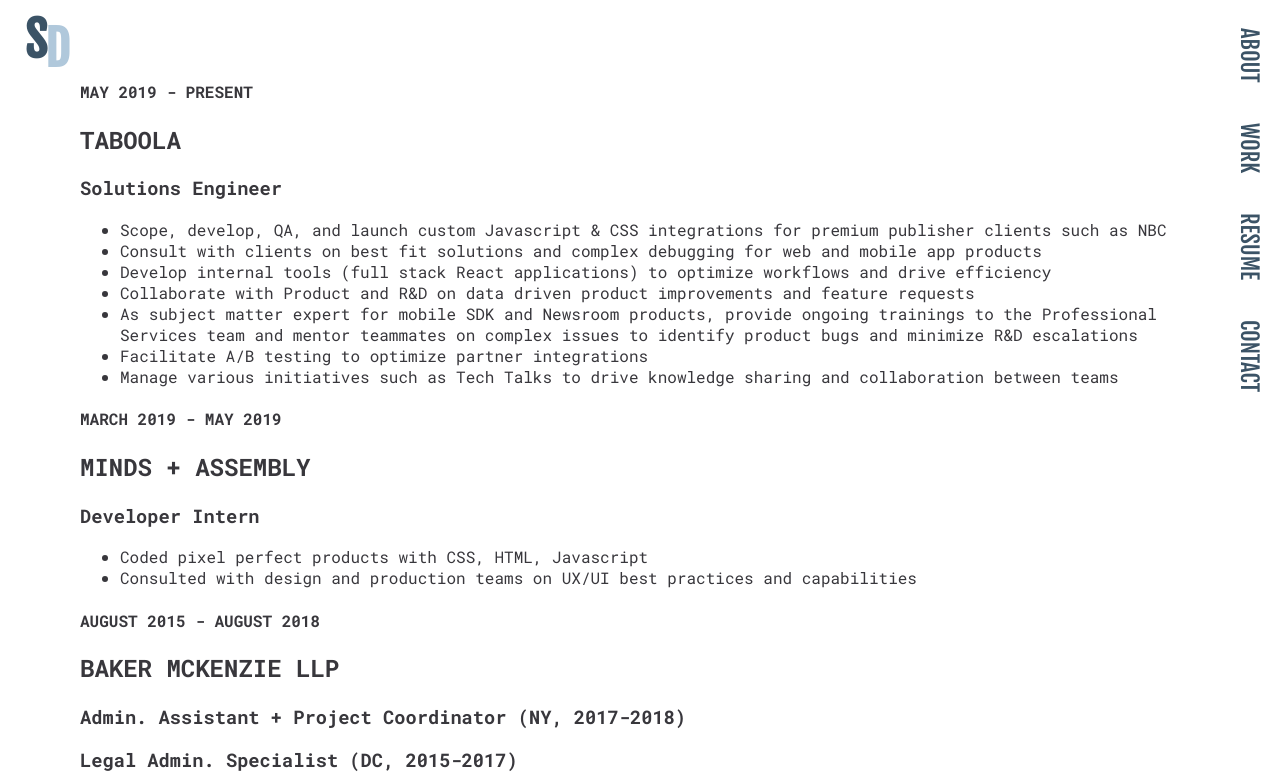
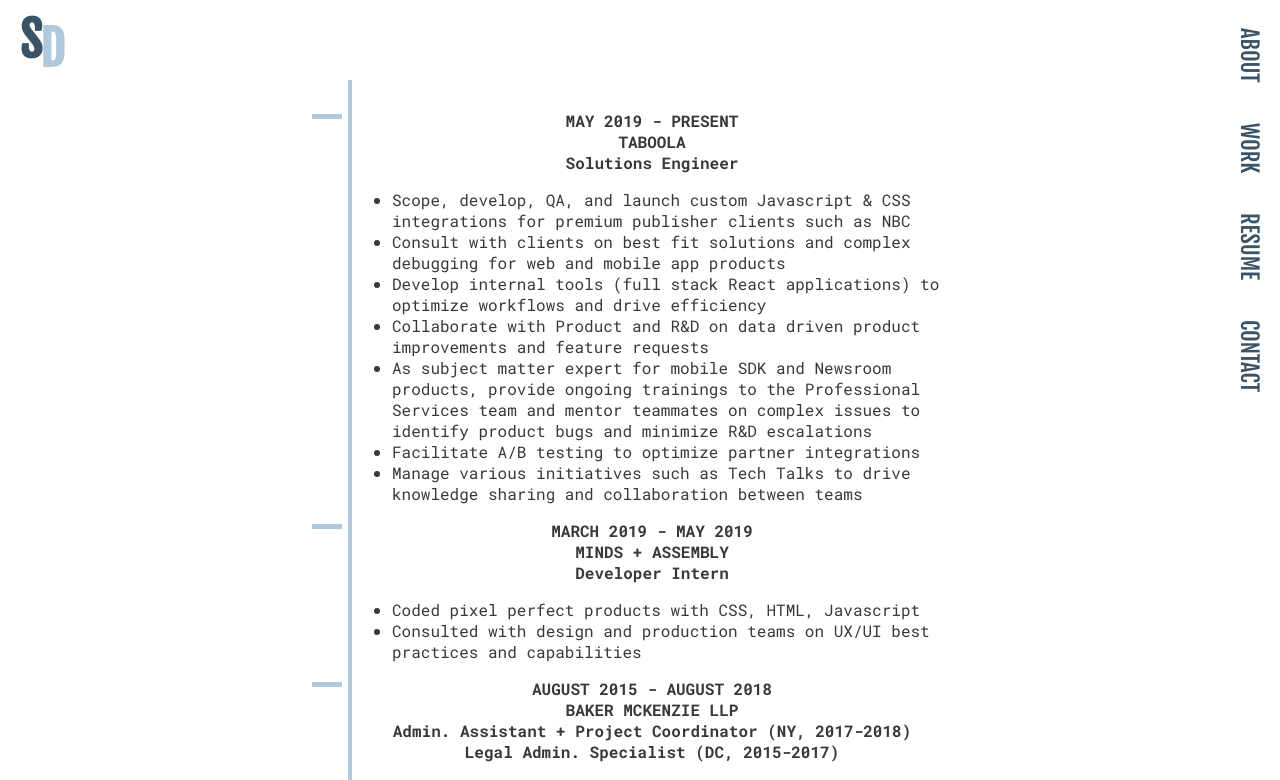
Before and after one commit to scotidodson/2021-portfolio, a React (Create React App) app: page /resume in a window 1280 px wide. Shown: the top 780 px of the page. Built offline with nearby package versions, Linux system fonts and the light colour scheme.

Commit message:
added timeline border to resume

```diff
--- a/src/App.css
+++ b/src/App.css
@@ -73,7 +73,7 @@
     margin: 0;
     position: fixed;
     top: 10px;
-    left: 25px;
+    left: 20px;
     font-size: 3rem;
 }
 
@@ -86,7 +86,7 @@
     margin: 0;
     position: fixed;
     top: 1.2rem;
-    left: 45px;
+    left: 40px;
     font-size: 3rem;
 }
 
--- a/src/App.js
+++ b/src/App.js
@@ -7,11 +7,9 @@
 } from 'react-router-dom';
 import Home from './containers/Home';
 import Hero from './components/Hero';
-import Resume from './containers/Resume';
-import Portfolio from './containers/Portfolio';
-import Contact from './containers/Contact';
-import Footer from './containers/Footer';
-
+import Resume from './components/Resume';
+import Portfolio from './components/Portfolio';
+import Contact from './components/Contact';
 function App() {
   return (
     <Router>
@@ -39,7 +37,6 @@
           <Route path='/'><Home/></Route>
         </Switch>
       </div>
-      <Footer/>
     </Router>
   );
 }
--- a/src/containers/Portfolio.js
+++ b/src/components/Portfolio.js
@@ -1,6 +1,6 @@
 import React from "react";
 import './Portfolio.css';
-import PortBlock from '../components/PortBlock';
+import PortBlock from './PortBlock';
 
 const Portfolio = () => {
   return (
--- /dev/null
+++ b/src/components/Resume.css
@@ -0,0 +1,32 @@
+.resume {
+    margin: 20px auto;
+    padding: 30px 0;
+    max-width: 600px;
+    border-left: 4px solid #B0C8DB;
+    position: relative;
+}
+
+.resume h2,h3,h4 {
+    font-size: 1rem;
+    text-align: center;
+    margin: 0;
+    padding: 0;
+    position: relative;
+}
+
+.resume_segment {
+    margin: 20px;
+    position: relative;
+    padding: 10px 0 10px 40px;
+}
+
+.resume__segment h4:before {
+    content: "";
+    width: 30px;
+    height: 5px;
+    display: inline-block;
+    background: #B0C8DB;
+    position: absolute;
+    top: 4px;
+    left: -40px;
+}
--- a/src/containers/Resume.js
+++ b/src/components/Resume.js
@@ -1,5 +1,5 @@
 import React from "react";
-// import './Resume.css';
+import './Resume.css';
 
 const Resume = () => {
   return (
--- a/src/containers/Footer.css
+++ /dev/null
@@ -1,6 +0,0 @@
-.footer {
-    display: block;
-    width: 100%;
-    height: 200px;
-    background-color: #38373cff;
-}
--- a/src/containers/Footer.js
+++ /dev/null
@@ -1,10 +0,0 @@
-import React from "react";
-import './Footer.css';
-
-const Footer = () => {
-  return (
-   <div className='footer'>footer</div>
-  );
-};
-
-export default Footer;
--- a/src/components/Pillars.js
+++ b/src/containers/Pillars.js
@@ -1,6 +1,6 @@
 import React from "react";
 import './Pillars.css';
-import Column from './Column';
+import Column from '../components/Column';
 
 const Pillars = () => {
   return (
```
Also changed, not shown: src/containers/Home.js (+4 -4 lines), src/components/Contact.js (renamed from src/containers/Contact.js), src/components/Portfolio.css (renamed from src/containers/Portfolio.css), src/containers/Pillars.css (renamed from src/components/Pillars.css).
